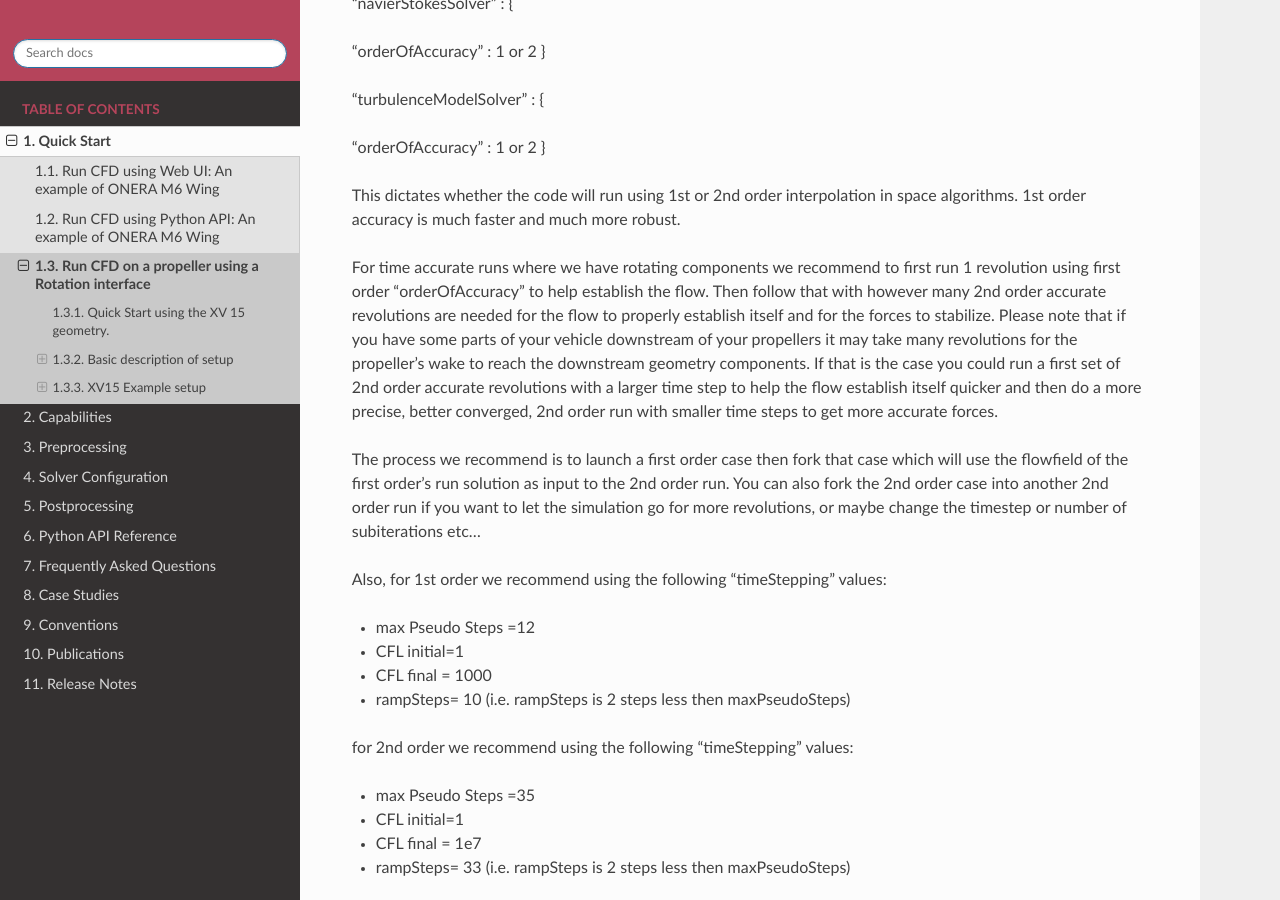
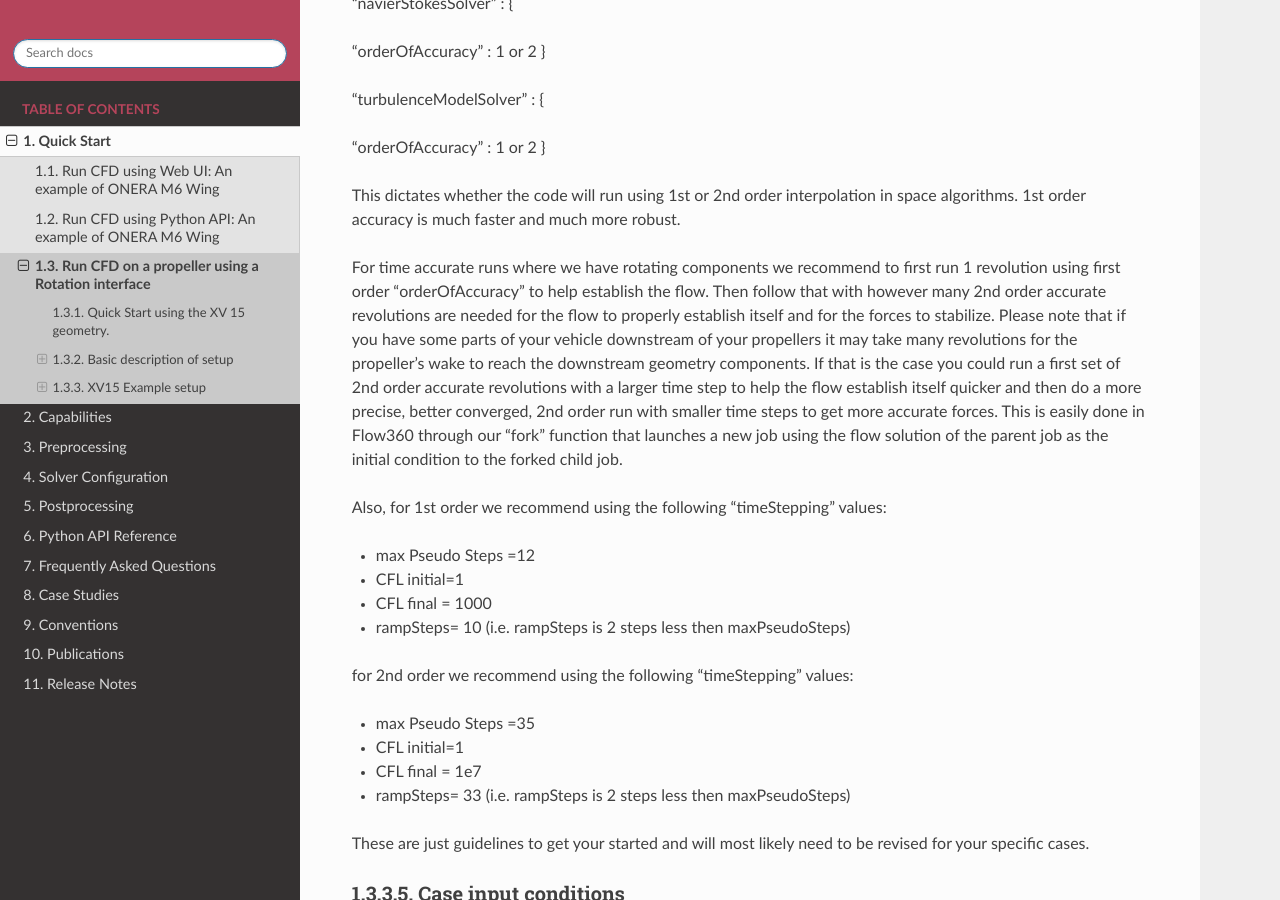
Before and after one commit to flexcompute-readthedocs/Flow360Documentation, a Sphinx documentation site: the page built from docs/source/examples/rotation_interface.rst, in a window 1280 px wide and 900 px high, scrolled down 5920 px. Built offline with Sphinx 7.4.7 and the Read the Docs theme 2.0.0, drawn with Linux system fonts in a browser that asks for light colours.

Commit message:
more changes after Thomas review

```diff
--- a/docs/source/examples/rotation_interface.rst
+++ b/docs/source/examples/rotation_interface.rst
@@ -184,9 +184,7 @@
 This dictates whether the code will run using 1st or 2nd order interpolation in space
 algorithms. 1st order accuracy is much faster and much more robust.
 
-For time accurate runs where we have rotating components we recommend to first run 1 revolution using first order "orderOfAccuracy" to help establish the flow. Then follow that with however many 2nd order accurate revolutions are needed for the flow to properly establish itself and for the forces to stabilize. Please note that if you have some parts of your vehicle downstream of your propellers it may take many revolutions for the propeller's wake to reach the downstream geometry components. If that is the case you could run a first set of 2nd order accurate revolutions with a larger time step to help the flow establish itself quicker and then do a more precise, better converged, 2nd order run with smaller time steps to get more accurate forces.
-
-The process we recommend is to launch a first order case then fork that case which will use the flowfield of the first order's run solution as input to the 2nd order run. You can also fork the 2nd order case into another 2nd order run if you want to let the simulation go for more revolutions, or maybe change the timestep or number of subiterations etc...
+For time accurate runs where we have rotating components we recommend to first run 1 revolution using first order "orderOfAccuracy" to help establish the flow. Then follow that with however many 2nd order accurate revolutions are needed for the flow to properly establish itself and for the forces to stabilize. Please note that if you have some parts of your vehicle downstream of your propellers it may take many revolutions for the propeller's wake to reach the downstream geometry components. If that is the case you could run a first set of 2nd order accurate revolutions with a larger time step to help the flow establish itself quicker and then do a more precise, better converged, 2nd order run with smaller time steps to get more accurate forces. This is easily done in Flow360 through our "fork" function that launches a new job using the flow solution of the parent job as the initial condition to the forked child job.
 
 Also, for 1st order we recommend using the following "timeStepping" values:
 
```
